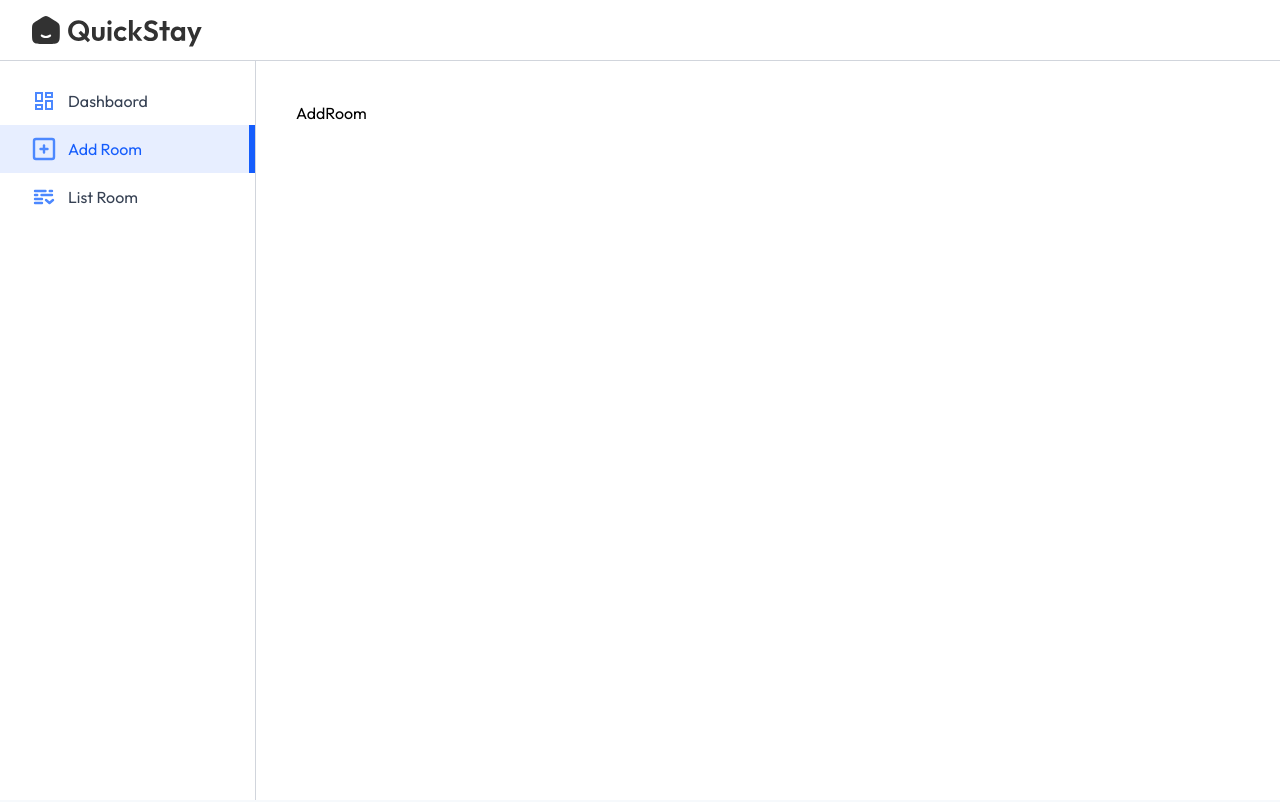
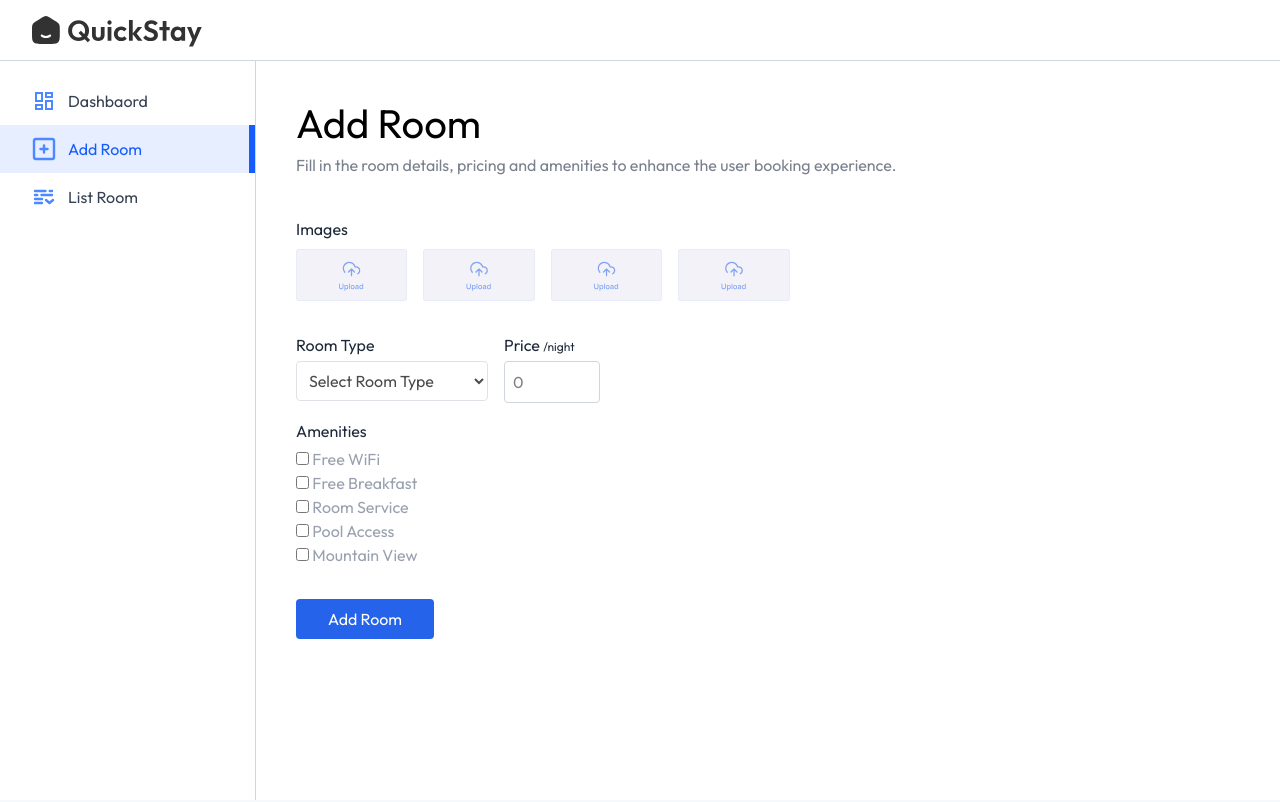
Before and after one commit to alexngumbau/Hotel-Booking, a React (Vite) app in the folder client/: page /owner/add-room in a window 1280 px wide. Shown: the top 802 px of the page. Built offline with nearby package versions, Linux system fonts and the light colour scheme; no server answers; a web font is replaced by a local one.

Commit message:
added the add room page

```diff
--- a/client/src/pages/hotelOwner/AddRoom.jsx
+++ b/client/src/pages/hotelOwner/AddRoom.jsx
@@ -1,8 +1,69 @@
-import React from 'react'
+import React, { useState } from 'react'
+import Title from '../../components/Title';
+import { assets } from '../../assets/assets';
 
 const AddRoom = () => {
+  const [images, setImages] = useState({
+    1: null,
+    2: null,
+    3: null,
+    4: null,
+  });
+  const [inputs, setInputs] = useState({
+    roomType: '',
+    pricePerNight: '',
+    amenities: {
+      'Free WiFi': false,
+      'Free Breakfast': false,
+      'Room Service': false,
+      'Pool Access': false,
+      'Mountain View': false,
+    }
+  });
   return (
-    <div>AddRoom</div>
+    <form >
+      <Title align={'left'} font={'outfit'} title={'Add Room'}  subTitle={'Fill in the room details, pricing and amenities to enhance the user booking experience.'} />
+
+      {/* Upload area for images */}
+      <p className='text-gray-800 mt-10'>Images</p>
+      <div className='grid grid-cols-2 sm:flex gap-4 my-2 flex-wrap'>
+        {Object.keys(images).map((key) => (
+          <label key={key} htmlFor={`roomImage${key}`}>
+            <img className='max-h-13 cursor-pointer opacity-80' src={images[key] ? URL.createObjectURL(images[key]) : assets.uploadArea} alt="" />
+            <input type="file" accept='/image/*' id={`roomImage${key}`} hidden onChange={e => setImages({...images, [key]: e.target.files[0]})} />
+          </label>
+        ))}
+      </div>
+
+      <div className='w-full flex max-sm:flex-col sm:gap-4 mt-4'>
+        <div className='flex-1 max-w-48'>
+          <p className='text-gray-800 mt-4'>Room Type</p>
+          <select value={inputs.roomType} onChange={e => setInputs({...inputs, roomType: e.target.value})}
+           className='border opacity-70 border-gray-300 mt-1 rounded p-2 w-full'>
+            <option value="">Select Room Type</option>
+            <option value="Single Bed">Single Bed</option>
+            <option value="Double Bed">Double Bed</option>
+            <option value="Luxury Room">Luxury Room</option>
+            <option value="Family Suite">Family Suite</option>
+          </select>
+        </div>
+        <div>
+          <p className='mt-4 text-gray-800'>Price <span className='text-xs'>/night</span></p>
+          <input type="number" placeholder='0' className='border border-gray-300 mt-1 rounded p-2 w-24' value={inputs.pricePerNight} onChange={e => setInputs({...inputs, pricePerNight: e.target.value})} />
+        </div>
+      </div>
+
+      <p className='text-gray-800 mt-4'>Amenities</p>
+      <div className='flex flex-col flex-wrap mt-1 text-gray-400 max-w-sm'>
+        {Object.keys(inputs.amenities).map((amenity, index) => (
+          <div key={index}>
+            <input type="checkbox"  id={`amenities${index+1}`} checked={inputs.amenities[amenity]} onChange={e => setInputs({...inputs, amenities: {...inputs.amenities, [amenity]: !inputs.amenities[amenity] } })} />
+            <label htmlFor={`amenities${index+1}`}> {amenity}</label>
+          </div>
+        ))}
+      </div>
+      <button className='bg-primary text-white px-8 py-2 rounded mt-8 cursor-pointer'>Add Room</button>
+    </form>
   )
 }
 
```
